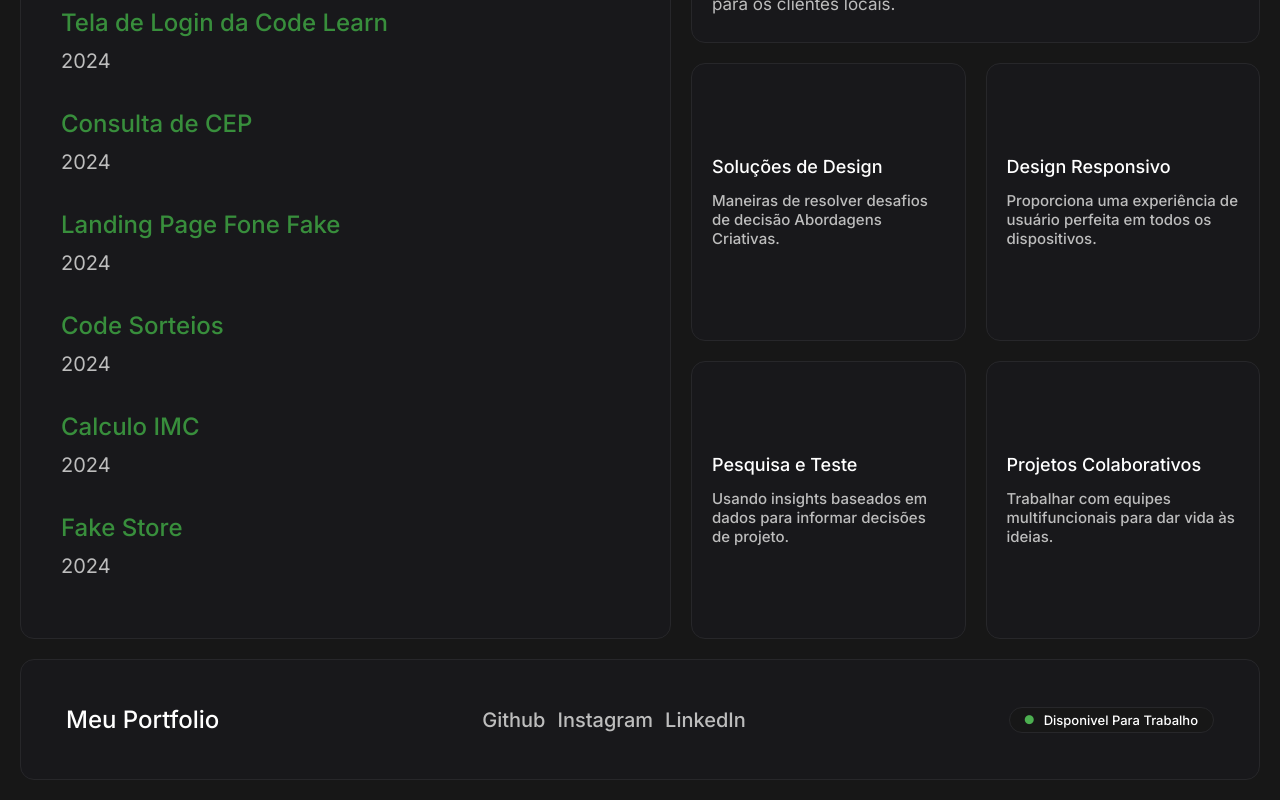
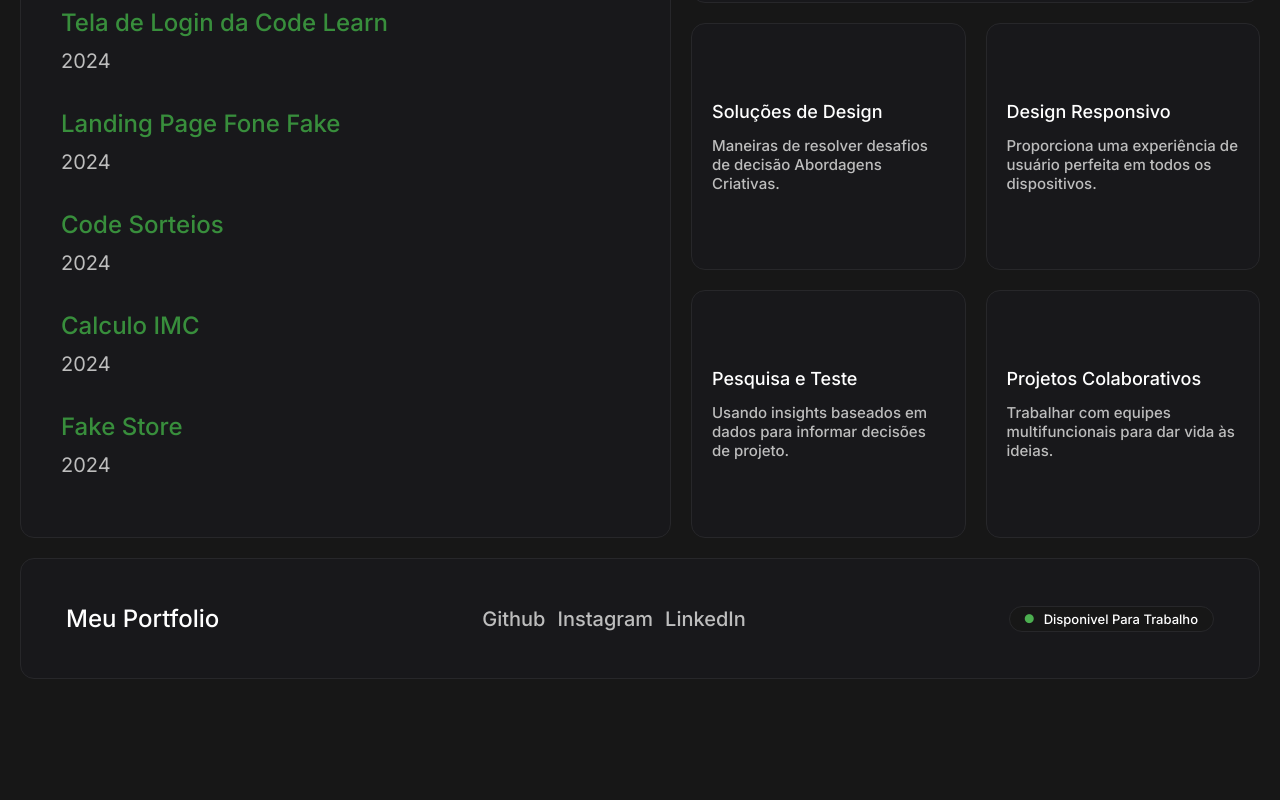
Before and after one commit to lucasdev04/Portfolio-Lucas--01, a plain HTML site: page index.html in a window 1280 px wide. Shown: the part 900-1700 px from the top of the page. After the commit the page ends 1599 px from the top, so only its background shows below. Drawn offline with Linux system fonts and the light colour scheme.

```diff
--- a/index.html
+++ b/index.html
@@ -64,13 +64,6 @@
                 <div class="item">
                     <div class="work-info">
                         <a href="https://lucasdev04.github.io/Tela-de-login-Code-Learn/" class="active">Tela de Login da Code Learn</a>
-                        <p>2024</p>
-                    </div>
-
-                </div>
-                <div class="item">
-                    <div class="work-info">
-                        <a href="https://lucasdev04.github.io/Consulta-de-CEP/" class="active">Consulta de CEP</a>
                         <p>2024</p>
                     </div>
 
```
